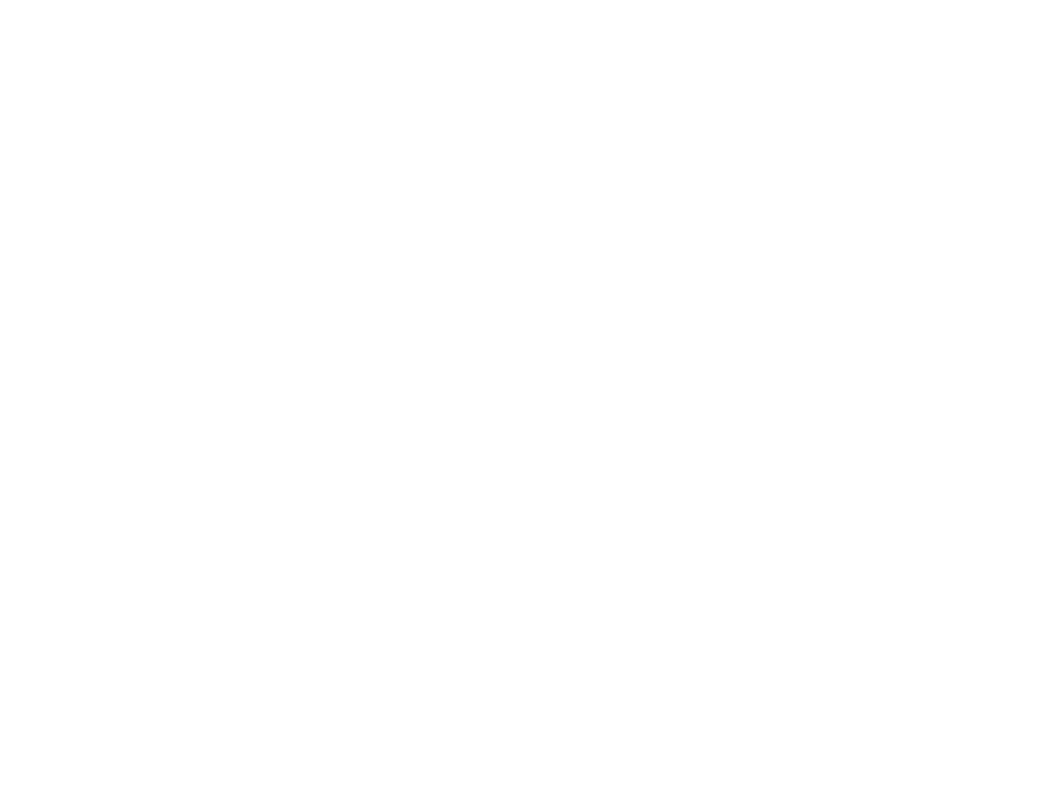
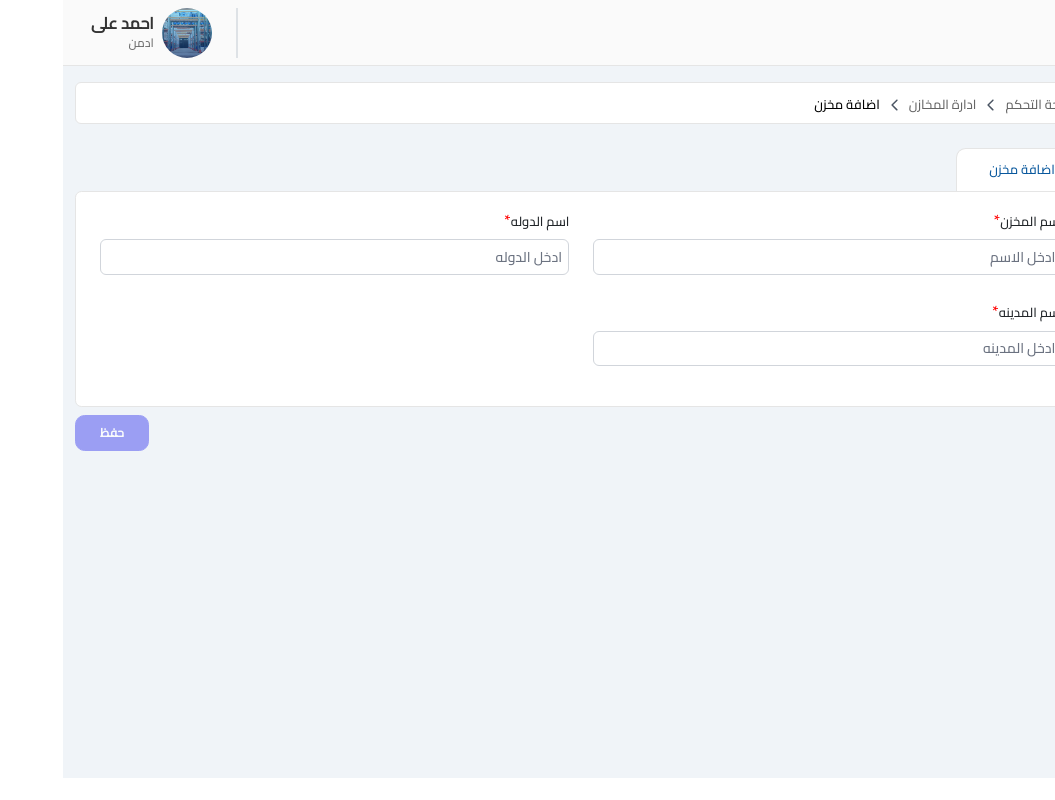
Before and after one commit to teamm-39/Ma5zonyProject-front-end, a React (Vite) app: page /store/new in a window 1280 px wide. Before the commit this address had no page. Shown: the whole page, without its empty margins (225-1280 px from the left). Built offline with nearby package versions, Linux system fonts and the light colour scheme.

Commit message:
Add store management features; implement AddStore page, StoreAddForm component, and integrate toast notifications

```diff
--- a/src/App.jsx
+++ b/src/App.jsx
@@ -11,19 +11,30 @@ import PrivateRoutes from "./components/PrivateRoutes.jsx";
 import Layout from "./layouts/Layout.jsx";
 import StoresPage from "./pages/store/StoresPage.jsx";
 import "./assets/css/global.css";
+import AddStore from "./pages/store/AddStore.jsx";
+import { createContext, useRef } from "react";
+import { Toast } from "primereact/toast";
+export const ToastContext = createContext(null);
 function App() {
+  const toastRef = useRef(null);
   return (
     <>
       <PrimeReactProvider>
+        <ToastContext.Provider value={toastRef}>
+          <Toast ref={toastRef}/>
         <Provider store={store}>
           <Routes>
             <Route path="/Login" element={<LoginPage />} />
             <Route path="/" element={<PrivateRoutes child={<Layout />} />}>
               <Route index element={<HomePage />} />
-              <Route path="/store" element={<StoresPage/>}/>
+              <Route path="/store" >
+                <Route index element={<StoresPage />} />
+                <Route path="new" element={<AddStore />}/>
+                </Route>
             </Route>
           </Routes>
         </Provider>
+        </ToastContext.Provider>
       </PrimeReactProvider>
     </>
   );
--- a/src/assets/css/global.css
+++ b/src/assets/css/global.css
@@ -75,6 +75,7 @@
   font-weight: normal;
   text-decoration: none;
   outline: unset;
+  width: auto;
 }
 .btn-reuse:focus {
   outline: unset;
@@ -193,3 +194,37 @@
   font-size: 13px;
   border-radius: 0.4rem;
 }
+.p-dropdown-panel {
+  width: unset;
+}
+.card-title {
+  background-color: white;
+  border-radius: 0.6rem 0.6rem 0 0;
+  padding: 0.7rem 2rem;
+  font-size: 13px;
+  color: var(--blue-color) !important;
+  border: 1px solid var(--main-border);
+  border-bottom: none;
+}
+.card-container {
+  background-color: white;
+  border: 1px solid var(--main-border);
+  border-radius: 0.4rem 0 0.4rem 0.4rem;
+  padding: 1rem 1.5rem;
+}
+
+.input-container label {
+  margin-bottom: 0.5rem;
+  font-size: 13px;
+}
+.input-container .p-inputtext {
+  padding: 0.4rem;
+  font-size: 14px;
+}
+.star{
+  color: red;
+}
+.input-warning{
+  font-size: 13px;
+  color: #e24c4c;
+}
--- a/src/components/AppCard.jsx
+++ b/src/components/AppCard.jsx
@@ -3,7 +3,7 @@ import PropTypes from 'prop-types';
 function AppCard({ children }) {
   return (
     <>
-      <div className="app-card container">
+      <div className="app-card container position-relative">
         {children}
       </div>
     </>
--- /dev/null
+++ b/src/components/AppPagesCard.jsx
@@ -0,0 +1,17 @@
+function AppPagesCard({ type, title, children }) {
+  return (
+    <>
+      <div className="pages-card  mt-4">
+        <div className="d-flex justify-content-between align-content-center">
+          <span className="card-title ">{title}</span>
+          <div></div>
+        </div>
+        <div className="card-container">
+          {children}
+        </div>
+      </div>
+    </>
+  );
+}
+
+export default AppPagesCard;
--- a/src/components/AppTable.jsx
+++ b/src/components/AppTable.jsx
@@ -12,6 +12,7 @@ function AppTable({
   pageSize,
   pageNumber,
   isLoading,
+  addUrl
 }) {
   return (
     <>
@@ -21,7 +22,7 @@ function AppTable({
           <span className="table-total">{total}</span>
         </div>
         <div className="header-btn">
-          <Link to="">
+          <Link to={addUrl}>
             <Button
               label="اضافة جديد"
               severity="Primary"
@@ -33,7 +34,7 @@ function AppTable({
       </div>
       <div className="table-container">
         <DataTable
-          value={data?.data}
+          value={data}
           paginatorTemplate="RowsPerPageDropdown  PrevPageLink PageLinks NextPageLink "
           rows={pageSize}
           onPage={onPageChange}
@@ -53,13 +54,14 @@ function AppTable({
 }
 AppTable.propTypes = {
   title: PropTypes.string.isRequired,
-  total: PropTypes.number.isRequired,
+  total: PropTypes.number,
   children: PropTypes.node.isRequired,
-  data: PropTypes.array.isRequired,
+  data: PropTypes.array,
   pageSize: PropTypes.number.isRequired,
   pageNumber: PropTypes.number.isRequired,
   onPageChange: PropTypes.func.isRequired,
-  isLoading:PropTypes.bool.isRequired
+  isLoading: PropTypes.bool.isRequired,
+  addUrl:PropTypes.string.isRequired
 };
 
 export default AppTable;
--- /dev/null
+++ b/src/features/store/StoreAddForm.jsx
@@ -0,0 +1,136 @@
+import AppPagesCard from "../../components/AppPagesCard";
+import { InputText } from "primereact/inputtext";
+import { Button } from "primereact/button";
+import { useContext, useState } from "react";
+import { useMutation } from "@tanstack/react-query";
+import { addStore } from "./services/addStore";
+import AppLoadingSpinner from "../../components/AppLoadingSpinner";
+import { ToastContext } from "../../App";
+import { useNavigate } from "react-router-dom";
+function StoreAddForm() {
+  const [invalidName, setInvalidName] = useState(false);
+  const [invalidCountry, setInvalidCountry] = useState(false);
+  const [invalidCity, setInvalidCity] = useState(false);
+  const [formData, setFormData] = useState({
+    name: "",
+    country: "",
+    city: "",
+  });
+  const handleChange = (e, field) => {
+    setFormData((prev) => ({
+      ...prev,
+      [field]: e.target.value,
+    }));
+    if (field === "name") {
+      setInvalidName(e.target.value.length < 3);
+    }
+    if (field === "country") {
+      setInvalidCountry(e.target.value.trim().length == 0);
+    }
+    if (field === "city") {
+      setInvalidCity(e.target.value.trim().length == 0);
+    }
+  };
+  const navigate = useNavigate();
+  const toast = useContext(ToastContext);
+  const { mutate, isPending } = useMutation({
+    mutationFn: addStore,
+    onSuccess: () => {
+      toast.current.show({
+        severity: "success",
+        summary: "نجاح",
+        detail: "تمت اضافة المخزن بنجاح",
+        life: 3000,
+      });
+      navigate("/store")
+      formData.name = "";
+      formData.country = "";
+      formData.city = "";
+    },
+  });
+  return (
+    <>
+      <AppPagesCard title="اضافة مخزن">
+        <div className="row ">
+          <div className="col-12 col-md-6">
+            <div className="input-container">
+              <label htmlFor="name">اسم المخزن</label>
+              <span className="star">*</span>
+              <InputText
+                id="name"
+                value={formData.name}
+                onChange={(e) => handleChange(e, "name")}
+                aria-describedby="username-help"
+                className={invalidName ? "p-invalid" : ""}
+                placeholder="ادخل الاسم"
+              />
+              {invalidName && (
+                <small className="input-warning">
+                  طول الاسم يجب الا يقل عن 3 حروف
+                </small>
+              )}
+            </div>
+          </div>
+          <div className="col-12 col-md-6">
+            <div className="input-container">
+              <label htmlFor="country">اسم الدوله</label>
+              <span className="star">*</span>
+              <InputText
+                id="country"
+                value={formData.country}
+                onChange={(e) => handleChange(e, "country")}
+                className={invalidCountry ? "p-invalid" : ""}
+                aria-describedby="username-help"
+                placeholder="ادخل الدوله"
+              />
+              {invalidCountry && (
+                <small className="input-warning">
+                  لا يجب ترك هذا الحقل فارغا
+                </small>
+              )}
+            </div>
+          </div>
+          <div className="col-12 col-md-6 my-4">
+            <div className="input-container">
+              <label htmlFor="city">اسم المدينه</label>
+              <span className="star">*</span>
+              <InputText
+                id="city"
+                value={formData.city}
+                onChange={(e) => handleChange(e, "city")}
+                className={invalidCity ? "p-invalid" : ""}
+                aria-describedby="username-help"
+                placeholder="ادخل المدينه"
+              />
+              {invalidCity && (
+                <small className="input-warning">
+                  لا يجب ترك هذا الحقل فارغا
+                </small>
+              )}
+            </div>
+          </div>
+        </div>
+      </AppPagesCard>
+      <div className="d-flex justify-content-end mt-2">
+        <Button
+          label="حفظ"
+          disabled={
+            invalidCity ||
+            invalidName ||
+            invalidCountry ||
+            !formData.name.trim() ||
+            !formData.country.trim() ||
+            !formData.city.trim()
+          }
+          className="btn-reuse"
+          onClick={() => {
+            mutate(formData);
+          }}
+        />
+      </div>
+      <AppLoadingSpinner isLoading={isPending} />
+    </>
+  );
+}
+
+export default StoreAddForm;
--- a/src/features/store/StoresTable.jsx
+++ b/src/features/store/StoresTable.jsx
@@ -24,9 +24,10 @@ function StoresTable() {
         pageNumber={pageNumber}
         pageSize={pageSize}
         onPageChange={handlePageChange}
-        data={data}
+        data={data?.data}
         total={data?.total}
         isLoading={isFetching}
+        addUrl="/store/new"
       >
         <Column header="#" field="storeId" />
         <Column header="اسم المخزن" field="name" />
--- /dev/null
+++ b/src/features/store/services/addStore.js
@@ -0,0 +1,10 @@
+import axios from "axios";
+
+export const addStore = async (data) => {
+  try {
+    const res = await axios.post("http://makhzon.runasp.net/api/Store/create", data);
+    return res.data;
+  } catch (e) {
+    console.log(e);
+  }
+};
--- /dev/null
+++ b/src/pages/store/AddStore.jsx
@@ -0,0 +1,21 @@
+import AppBreadCrumb from "../../components/AppBreadCrumb";
+import AppCard from "../../components/AppCard";
+import StoreAddForm from "../../features/store/StoreAddForm";
+
+function AddStore() {
+  const items = [
+    { label: "لوحة التحكم", url: "/" },
+    { label: "ادارة المخازن", url: "/store" },
+    { label: "اضافة مخزن" },
+  ];
+  return (
+    <>
+      <AppCard>
+        <AppBreadCrumb items={items} />
+        <StoreAddForm />
+      </AppCard>
+    </>
+  );
+}
+
+export default AddStore;
```
